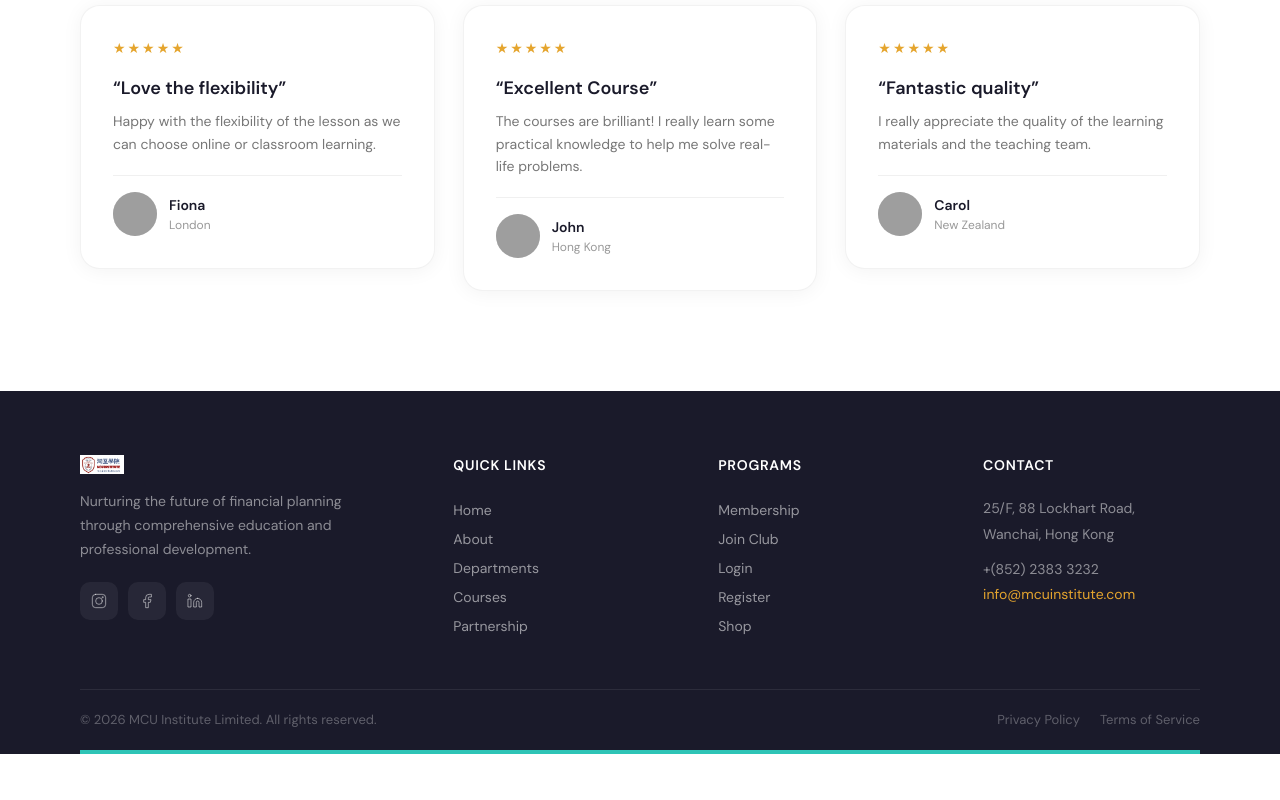
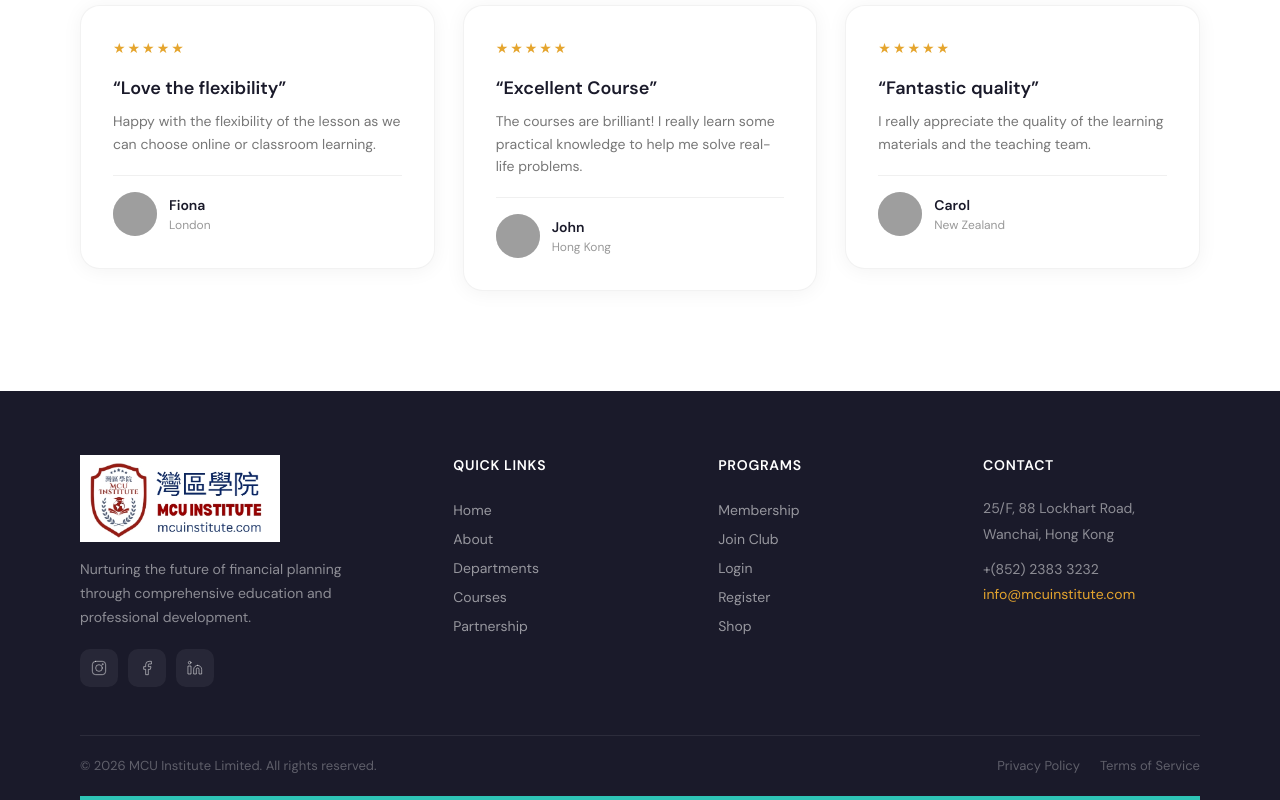
Before and after one commit to ThugPenguin1/MCU, a Next.js app: page / in a window 1280 px wide. Shown: the part 4262-5062 px from the top of the page. Before the commit the page ends 5016 px from the top, so only its background shows below. Built offline with nearby package versions, Linux system fonts and the light colour scheme; grey boxes are pictures that could not be loaded.

Commit message:
fix logo

```diff
--- a/components/Footer.tsx
+++ b/components/Footer.tsx
@@ -33,7 +33,7 @@ export default function Footer() {
           style={{ display: 'grid', gridTemplateColumns: '1.5fr 1fr 1fr 1fr', gap: 48, paddingBottom: 48 }}
         >
           <div>
-            <Logo size={44} variant="light" />
+            <Logo size={200} variant="light" />
             <p style={{
               fontSize: 14, color: 'rgba(255,255,255,0.5)',
               lineHeight: 1.7, marginTop: 16, maxWidth: 280,
```
